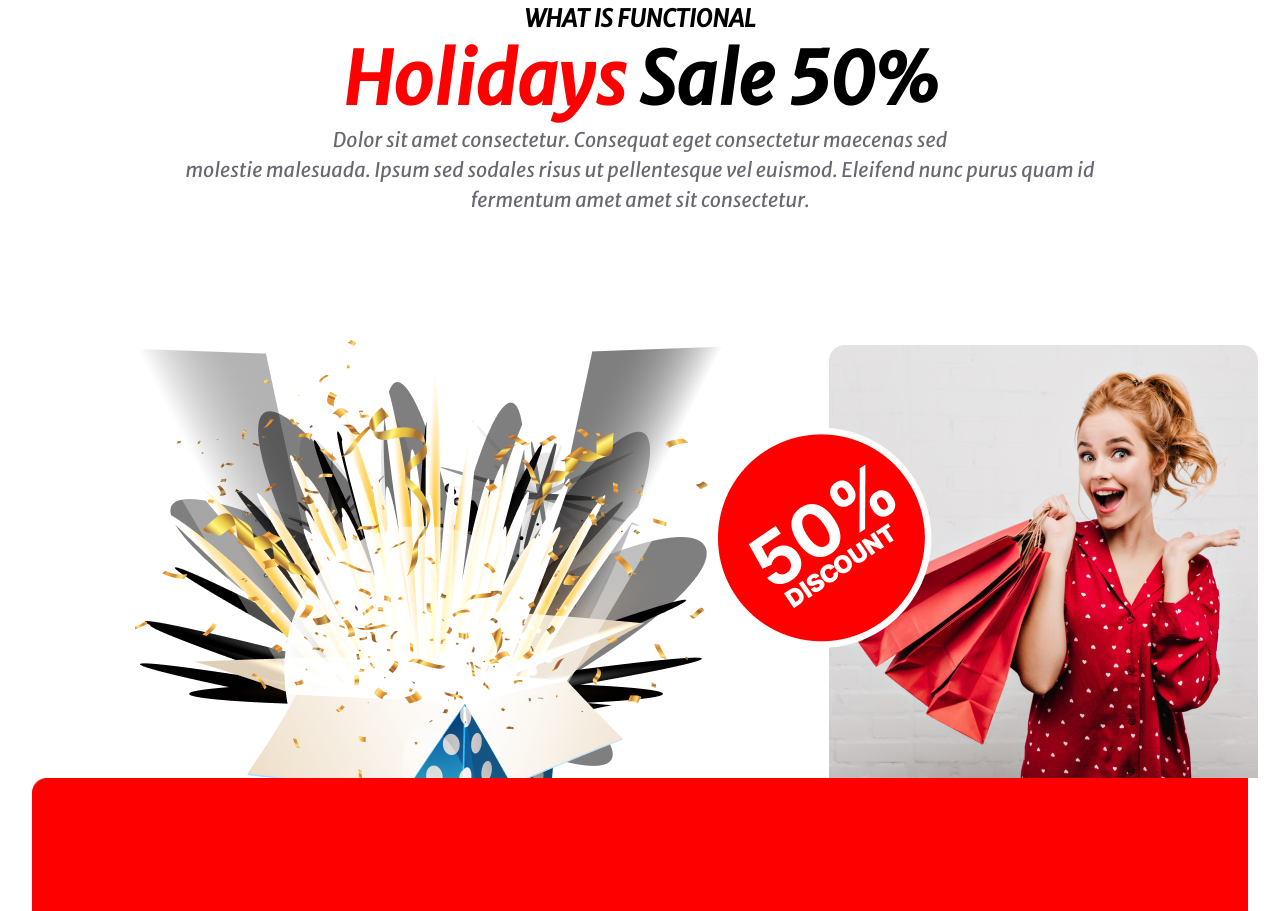
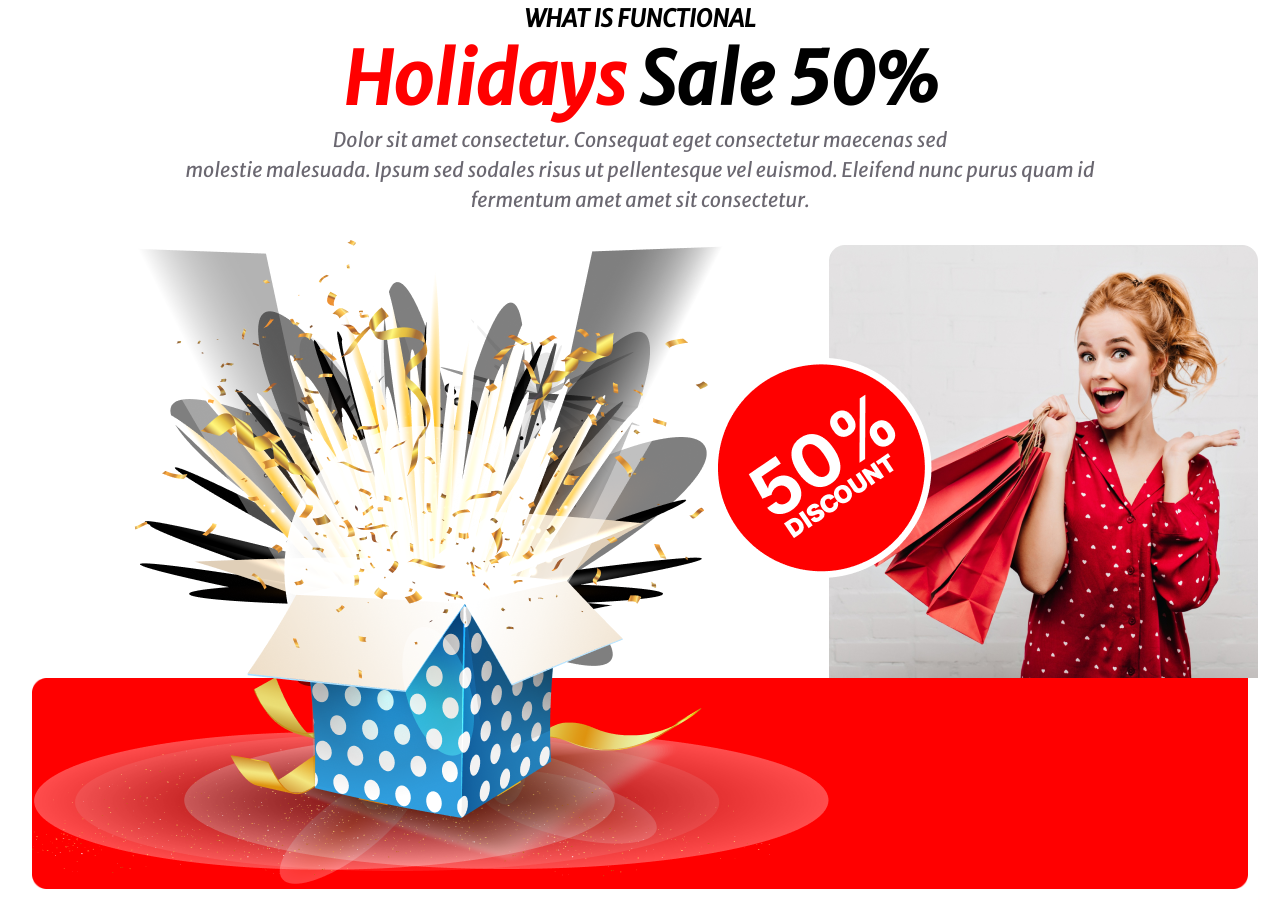
Before and after one commit to rezwanhossen/new-year-new-mission, a plain HTML site: page index.html in a window 1280 px wide. Shown: the part 3549-4460 px from the top of the page. Drawn offline with Linux system fonts and the light colour scheme.

Commit message:
red color position change

```diff
--- a/style.css
+++ b/style.css
@@ -200,37 +200,39 @@ body{
 .discount_img{
     position: relative;
     bottom: 100px;
-     display: grid;
+    display: grid;
+    margin-top: -200px;
+    /* margin-bottom: 50px; */
     grid-template-columns:repeat(3,1fr);
 
 }
 .win-box{
     position: relative;
-    top: 225px;
+    top: 325px;
 
 }
 .fifty_per{
     position: relative;
     right: 590px;
-    top: 270px;
+    top: 400px;
 
 }
 .sopping_per{
     position: relative;
     left: 0px;
-    top: 230px;
+    top: 330px;
 
 }
 
 .red_color img{
     width: 100%;
-    position: relative;
-    bottom: 100px;
+    /* position: relative;
+    bottom: 100px; */
 }
 
 /* ----------------------------- */
 .gift{
-    /* margin-top:100px; */
+    margin-top:100px;
     margin-bottom: 50px;
 }
 
```
